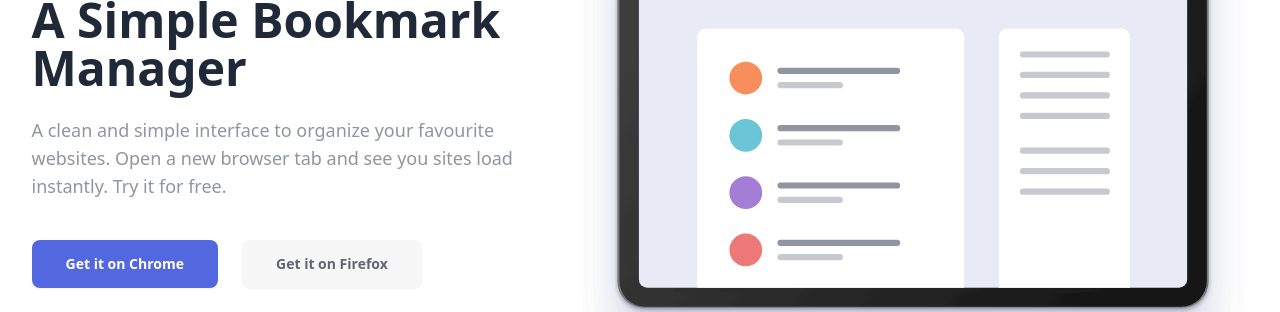
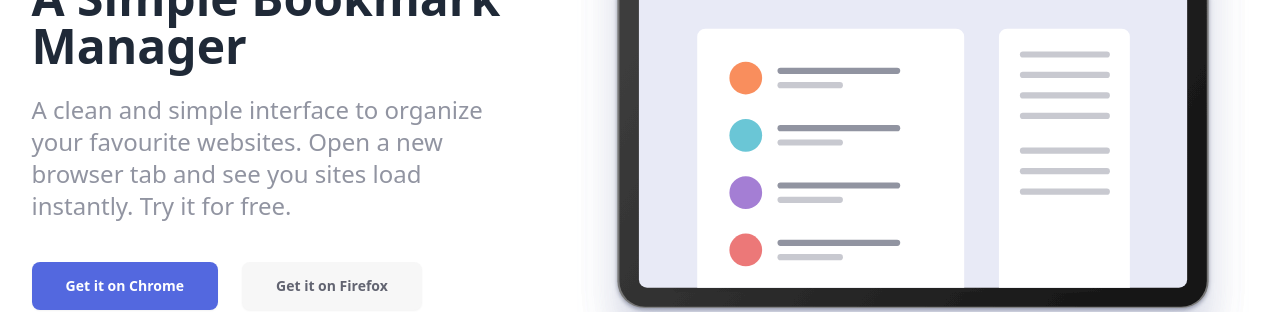
Before and after one commit to KonradBauer/Products-Page, a React (Vite) app: page / in a window 1280 px wide. Shown: the part 540-852 px from the top of the page. Built offline with nearby package versions, Linux system fonts and the light colour scheme.

Commit message:
adjust subheader rwd

```diff
--- a/src/components/Subheader/Subheader.tsx
+++ b/src/components/Subheader/Subheader.tsx
@@ -7,14 +7,14 @@
         <div className="hero-content flex-col lg:flex-row-reverse gap-12">
           <img src={hero} className="max-w-2xl rounded-lg w-full" />
           <div>
-            <h1 className="text-5xl font-bold max-w-lg max-md:text-[28px] max-md:flex max-md:text-center">
+            <h1 className="text-5xl font-bold max-w-lg max-md:text-[28px] max-md:flex max-lg:text-center max-md:justify-center">
               A Simple Bookmark Manager
             </h1>
-            <p className="py-6 text-lightGrey text-lg max-w-lg max-md:mx-3 max-md:text-center">
+            <p className="py-6 text-lightGrey text-2xl max-w-lg max-md:mx-4 max-md:text-center max-md:text-[16px]">
               A clean and simple interface to organize your favourite websites. Open a new browser
               tab and see you sites load instantly. Try it for free.
             </p>
-            <div className="mt-4 max-md:flex justify-center">
+            <div className="mt-4 max-lg:flex justify-center">
               <button className="btn bg-lightBlue text-white border-transparent border-2 font-bold hover:bg-white hover:text-lightBlue hover:border-lightBlue px-8 mr-6 max-md:mr-4 max-md:px-4">
                 Get it on Chrome
               </button>
```
